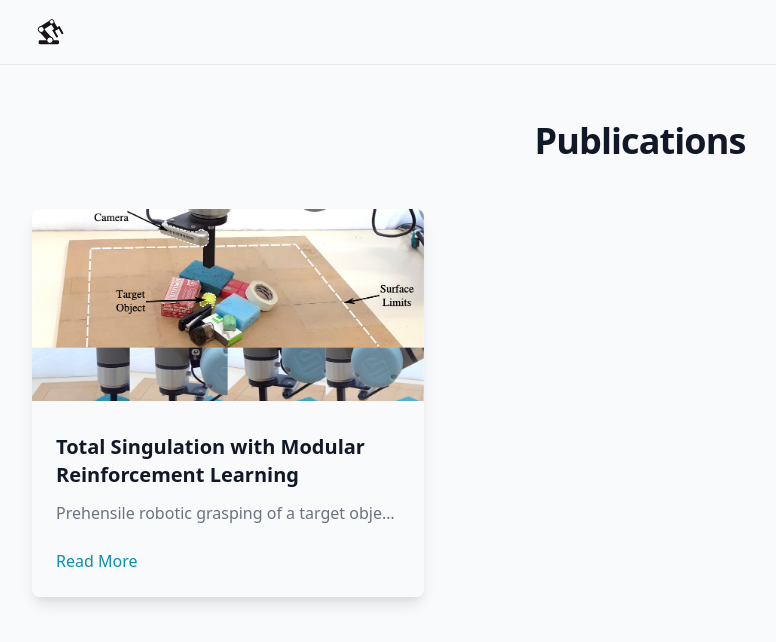
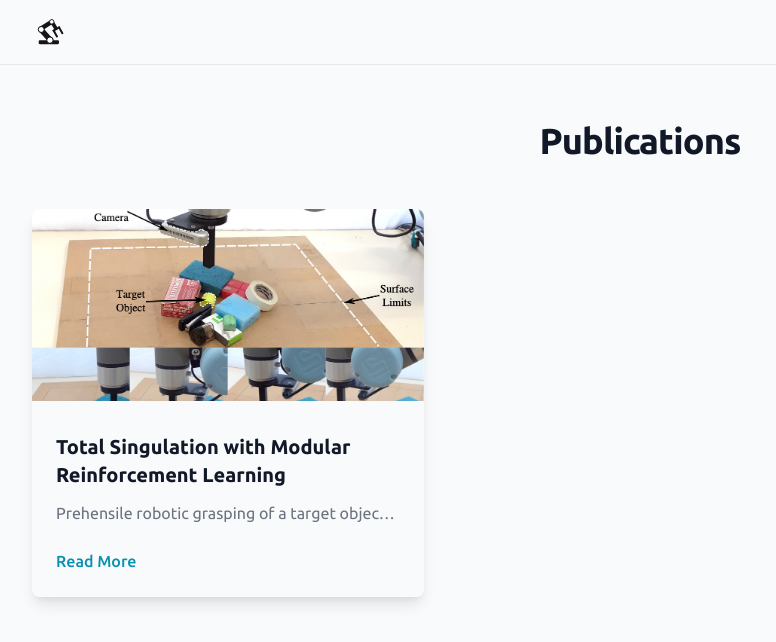
Before and after one commit to robot-clutter/robot-clutter.github.io, a Next.js app: page / in a window 1280 px wide. Shown: the top 642 px of the page, without its empty margins (0-776 px from the left). Built offline with nearby package versions, Linux system fonts and the light colour scheme; what @tailwindcss/typography, react-toast-notifications would draw is missing.

Commit message:
update deps && add ubuntu font

```diff
--- a/data/publications/modular-rl.ts
+++ b/data/publications/modular-rl.ts
@@ -25,7 +25,7 @@ const MODULAR_RL_PUB = {
       alias: 'Github Repo',
       type: 'code',
       disabled: true,
-      disabledText: 'Source code is not available yet. Please check again soon.',
+      disabledText: 'Source code is not available yet. Please check again later.',
     },
     // {
     //   link: 'https://github.com/robot-clutter/robot-clutter.github.io',
--- a/data/publications/split-dqn.ts
+++ b/data/publications/split-dqn.ts
@@ -30,7 +30,7 @@ const SPLIT_DQN_PUB = {
       alias: 'Github Repo',
       type: 'code',
       disabled: true,
-      disabledText: 'Source code is not available yet. Please check again soon.',
+      disabledText: 'Source code is not available yet. Please check again later.',
     },
     // {
     //   link: 'https://github.com/robot-clutter/robot-clutter.github.io',
--- a/pages/_app.tsx
+++ b/pages/_app.tsx
@@ -1,6 +1,9 @@
 import { FC, ReactElement, ReactNode } from 'react';
 import { ThemeProvider } from 'next-themes';
 import { ToastProvider, DefaultToast } from 'react-toast-notifications';
+import 'typeface-ubuntu';
+import 'typeface-ubuntu-mono';
+import 'typeface-ubuntu-condensed';
 import 'line-awesome/dist/line-awesome/css/line-awesome.min.css';
 import PageWithLayoutType from '../types';
 
--- a/postcss.config.js
+++ b/postcss.config.js
@@ -30,6 +30,7 @@ module.exports =
             '@fullhuman/postcss-purgecss',
             {
               content: ['./**/*.tsx'],
+              safelist: ['html', 'body'],
               defaultExtractor: (content) => content.match(/[\w-/:]+(?<!:)/g) || [],
             },
           ],
--- a/tailwind.config.js
+++ b/tailwind.config.js
@@ -1,10 +1,16 @@
 const colors = require('tailwindcss/colors');
+const defaultTheme = require('tailwindcss/defaultTheme');
 
 module.exports = {
   purge: false,
   darkMode: 'class',
   theme: {
     extend: {
+      fontFamily: {
+        sans: ['Ubuntu', ...defaultTheme.fontFamily.sans],
+        serif: ['Ubuntu Condensed', ...defaultTheme.fontFamily.serif],
+        mono: ['Ubuntu Mono', ...defaultTheme.fontFamily.mono],
+      },
       colors: {
         cyan: colors.cyan,
       },
```
Also changed, not shown: package.json (+10 -7 lines), 2 other files (tests, documents, lock files or other folders).
